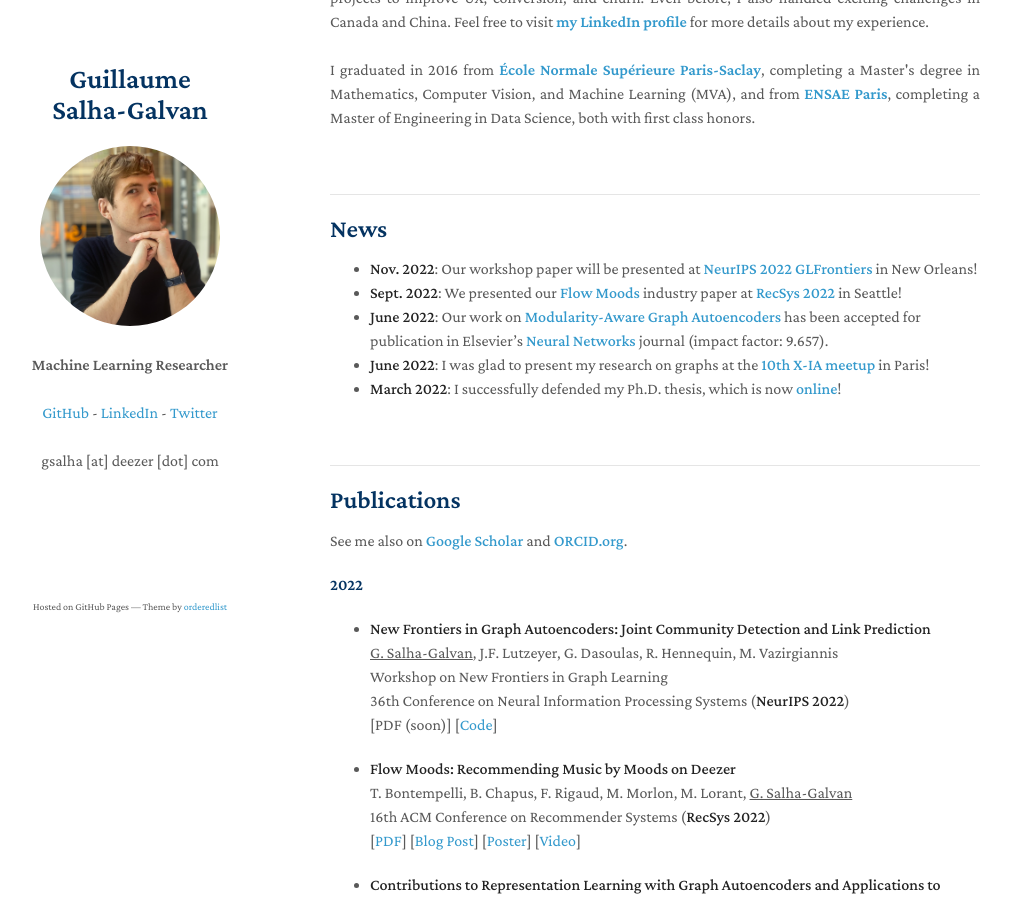
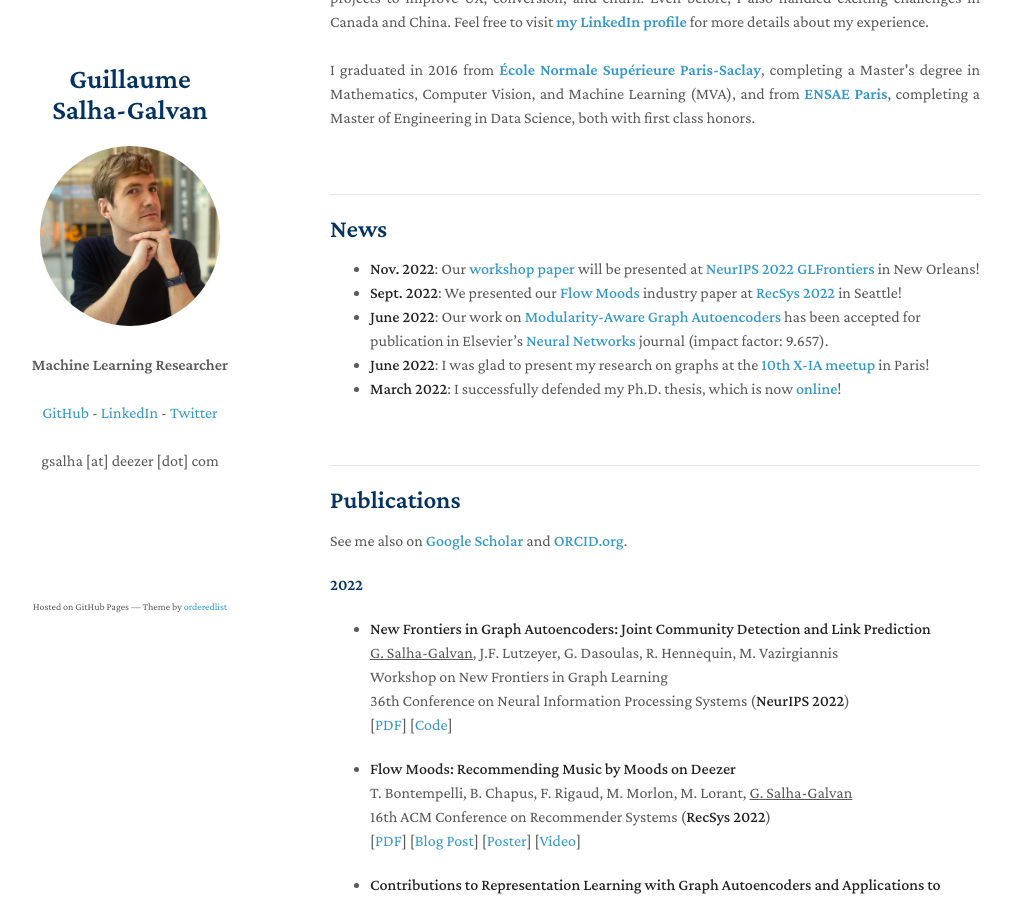
Before and after one commit to GuillaumeSalhaGalvan/GuillaumeSalhaGalvan.github.io, a Jekyll site: the page built from index.md, in a window 1280 px wide and 900 px high, scrolled down 339 px. Shown: the whole window, without its empty margins (140-1151 px from the left). Built offline with Jekyll 4.4.1, drawn with Linux system fonts in a browser that asks for light colours; our own code applies the rules of GitHub Pages for plain Markdown files; a script that is not in the unit is left out.

Commit message:
Update index.md

```diff
--- a/index.md
+++ b/index.md
@@ -17,7 +17,7 @@ I graduated in 2016 from <a href="http://math.ens-paris-saclay.fr/version-franca
 
 ## News
 
-- **Nov. 2022**: Our workshop paper will be presented at **<a href="https://glfrontiers.github.io/" target="_blank">NeurIPS 2022 GLFrontiers</a>** in New Orleans!
+- **Nov. 2022**: Our **<a href="https://guillaumesalhagalvan.com/doc/neurips2022_modularity.pdf" target="_blank">workshop paper</a>** will be presented at **<a href="https://glfrontiers.github.io/" target="_blank">NeurIPS 2022 GLFrontiers</a>** in New Orleans!
 - **Sept. 2022**: We presented our **<a href="https://www.deezer-blog.com/press/flow-moods/" target="_blank">Flow Moods</a>** industry paper at **<a href="https://recsys.acm.org/recsys22/" target="_blank">RecSys 2022</a>** in Seattle!
 - **June 2022**: Our work on **<a href="https://arxiv.org/pdf/2202.00961.pdf" target="_blank">Modularity-Aware Graph Autoencoders</a>** has been accepted for publication in Elsevier's **<a href="https://www.journals.elsevier.com/neural-networks" target="_blank">Neural Networks</a>** journal (impact factor: 9.657).
 - **June 2022**: I was glad to present my research on graphs at the **<a href="https://twitter.com/researchdeezer/status/1534884094462640128" target="_blank">10th X-IA meetup</a>** in Paris!
@@ -36,7 +36,7 @@ See me also on **<a href="https://scholar.google.fr/citations?hl=fr&authuser=1&u
 - **New Frontiers in Graph Autoencoders: Joint Community Detection and Link Prediction**<br>
 <ins>G. Salha-Galvan</ins>, J.F. Lutzeyer, G. Dasoulas, R. Hennequin,  M. Vazirgiannis <br>
 Workshop on New Frontiers in Graph Learning <br> 36th Conference on Neural Information Processing Systems (**NeurIPS 2022**) <br>
-[PDF (soon)] [<a href="https://github.com/GuillaumeSalhaGalvan/modularity_aware_gae" target="_blank">Code</a>]
+[<a href="https://guillaumesalhagalvan.com/doc/neurips2022_modularity.pdf" target="_blank">PDF</a>] [<a href="https://github.com/GuillaumeSalhaGalvan/modularity_aware_gae" target="_blank">Code</a>]
 
 
 - **Flow Moods: Recommending Music by Moods on Deezer**<br>
```
